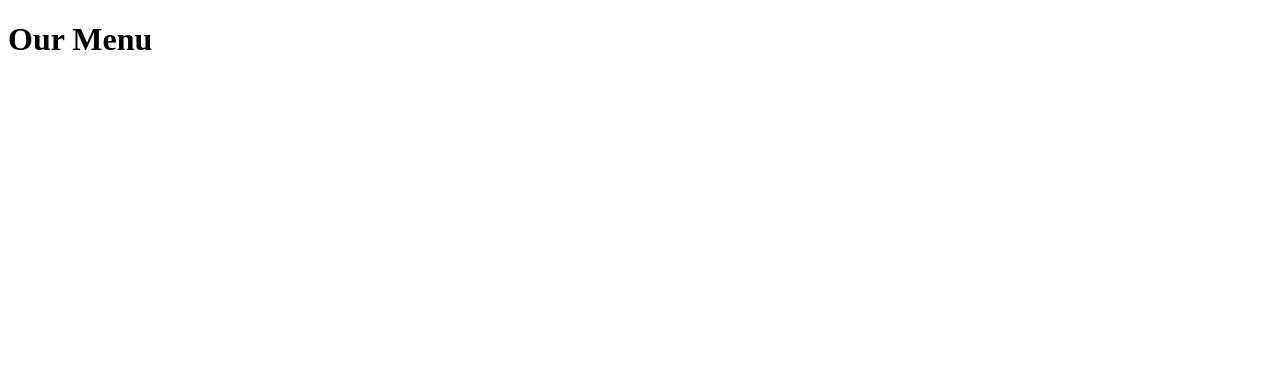
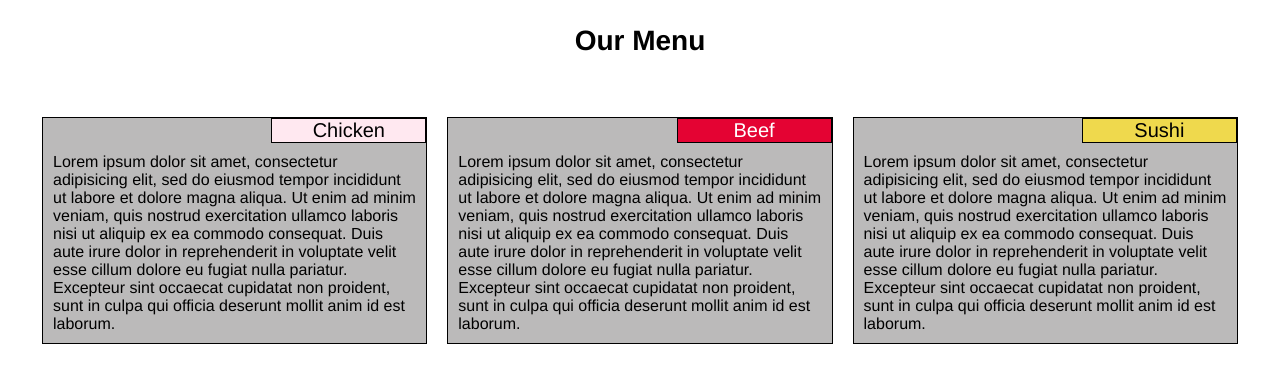
Before and after one commit to luzisu/module2-solution, a plain HTML site: page index.html in a window 1280 px wide. Drawn offline with Linux system fonts and the light colour scheme.

Commit message:
publish sol 2

```diff
--- /dev/null
+++ b/css/style.css
@@ -0,0 +1,96 @@
+body {
+	text-align: center;
+	width: 95%;
+	font-family: Helvetica;
+}
+
+
+* {
+	margin: 0;
+	padding: 0;
+	box-sizing: border-box;
+	margin-right: auto;
+	margin-left: auto;
+}
+
+div#container {
+	box-sizing: border-box;
+}
+
+@media (min-width: 992px) {
+	.menuItem1, .menuItem2, .menuItem3 {
+		width: 33.33%;
+		float: left;
+	}
+}
+
+@media (min-width: 768px) and (max-width: 991px) {
+	.menuItem1  {
+		width: 50%;
+		float: left;
+		margin-bottom: 10px;
+	}
+	.menuItem2  {
+		width: 50%;
+		float: right;
+		margin-bottom: 10px;
+	}
+
+	.menuItem3  {
+		clear: both;
+	}
+}
+
+
+@media (max-width: 767px) {
+	.menuItem1, .menuItem2, .menuItem3 {
+		width: 100%;
+	}
+}
+
+
+
+div#chicken, div#beef, div#sushi {
+	border: 1px solid;
+	position: relative;
+	background-color: #BBBABA;
+	margin: 10px;
+}
+
+h1 {
+	font-size: 1.75em;
+	margin-bottom: 50px;
+	margin-top: 25px;
+}
+
+
+
+div#chicken > #boxTitle {
+	background-color: #FFE8F0;
+}
+
+div#beef > #boxTitle {
+	background-color: #E40333;
+	color: #FFFFFF;
+}
+
+div#sushi > #boxTitle {
+	background-color: #EFD94D;
+}
+
+#boxTitle {
+	text-align: center;
+	border: solid black 1px;
+	box-sizing: border-box;
+	width: 155px;
+	position: absolute;
+	top: 0px;
+	right: 0px;
+	font-size: 1.25em;
+}
+
+#boxText {
+	text-align: left;
+	font-size: 1em;
+	padding: 35px 10px 10px 10px;
+}
--- a/index.html
+++ b/index.html
@@ -2,6 +2,9 @@
 <html>
 <head>
   <title>Assignment Solution for Module 2</title>
+  <link rel="stylesheet" href="css/style.css">
+  <meta charset="utf-8"
+  <meta name="viewport" content="width=device-width, initial-scale=1">
 </head>
 
 
@@ -9,12 +12,39 @@
   <h1>Our Menu</h1>
 
   <div id="container">
-      <div id="chicken">
+      <div class="menuItem1">
+	      <div id="chicken">
+	      		<p id="boxTitle">Chicken</p>
+	      		<p id="boxText">Lorem ipsum dolor sit amet, consectetur adipisicing elit, sed do eiusmod
+	      		tempor incididunt ut labore et dolore magna aliqua. Ut enim ad minim veniam,
+	      		quis nostrud exercitation ullamco laboris nisi ut aliquip ex ea commodo
+	      		consequat. Duis aute irure dolor in reprehenderit in voluptate velit esse
+	      		cillum dolore eu fugiat nulla pariatur. Excepteur sint occaecat cupidatat non
+	      		proident, sunt in culpa qui officia deserunt mollit anim id est laborum.</p>
+		  </div>
+	  </div>
+      <div class="menuItem2">
+	      <div id="beef">
+	      		<p id="boxTitle">Beef</p>
+	      		<p id="boxText">Lorem ipsum dolor sit amet, consectetur adipisicing elit, sed do eiusmod
+	      		tempor incididunt ut labore et dolore magna aliqua. Ut enim ad minim veniam,
+	      		quis nostrud exercitation ullamco laboris nisi ut aliquip ex ea commodo
+	      		consequat. Duis aute irure dolor in reprehenderit in voluptate velit esse
+	      		cillum dolore eu fugiat nulla pariatur. Excepteur sint occaecat cupidatat non
+	      		proident, sunt in culpa qui officia deserunt mollit anim id est laborum.</p>
+	      </div>
       </div>
-      <div id="beef">
-
+      <div class="menuItem3">
+	      <div id="sushi">
+	      		<p id="boxTitle">Sushi</p>
+	      		<p id="boxText"> Lorem ipsum dolor sit amet, consectetur adipisicing elit, sed do eiusmod
+	      		tempor incididunt ut labore et dolore magna aliqua. Ut enim ad minim veniam,
+	      		quis nostrud exercitation ullamco laboris nisi ut aliquip ex ea commodo
+	      		consequat. Duis aute irure dolor in reprehenderit in voluptate velit esse
+	      		cillum dolore eu fugiat nulla pariatur. Excepteur sint occaecat cupidatat non
+	      		proident, sunt in culpa qui officia deserunt mollit anim id est laborum.</p>
+	      </div>
       </div>
-      <div id="sushi"></div>
-
+   </div>
 </body>
 </html>
```
